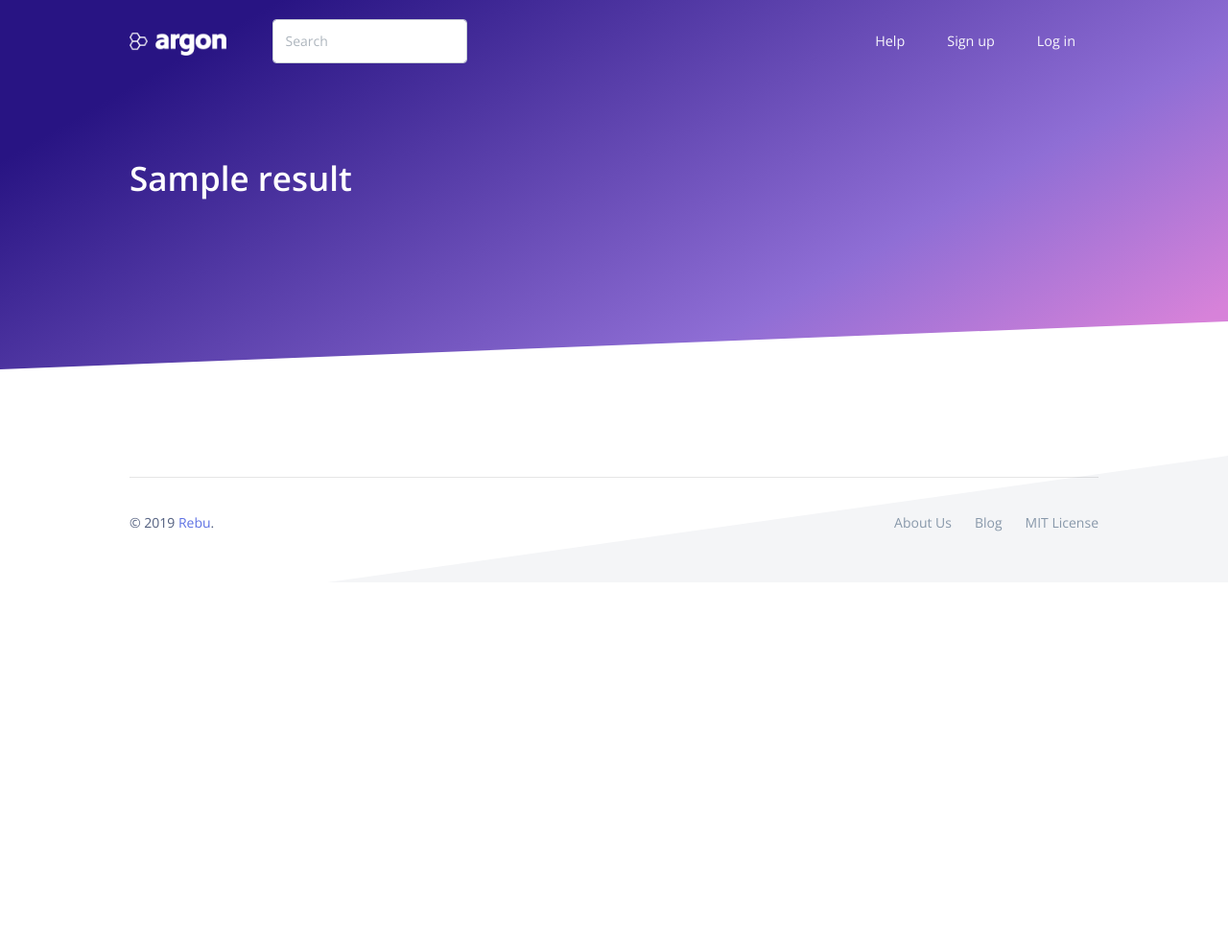
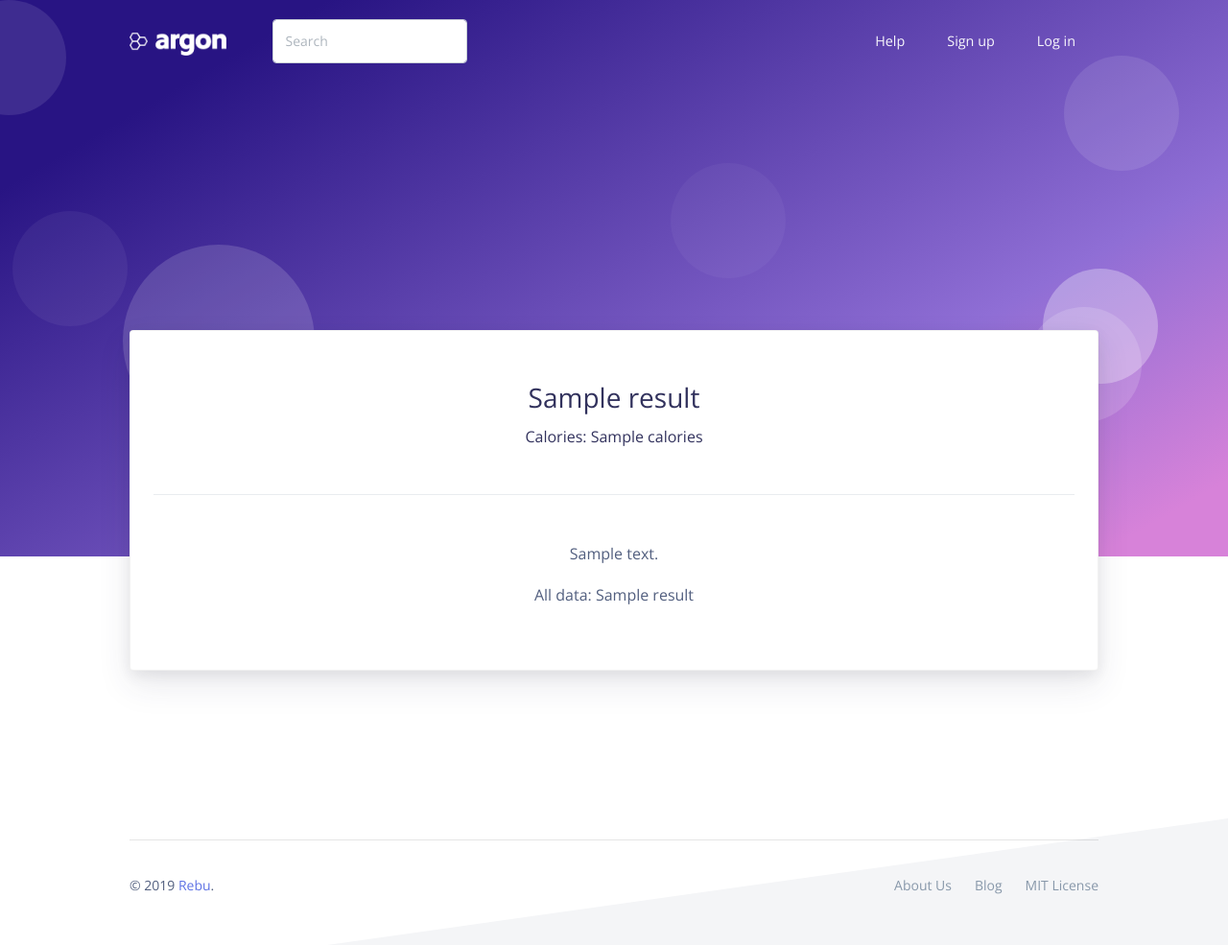
Before and after one commit to rashidlasker/rebu, a Django app: template app/web/pages/templates/pages/meal_detail.html in a window 1280 px wide. Shown: the whole page at 96% size. Before the commit the page ends 554 px from the top, so only its background shows below. Run offline with Django 3.2, Linux system fonts and the light colour scheme; the template is opened without the code that fills it: most values are stand-ins (such as "Sample title", 1, 10 or a date in 2020); some libraries are stand-ins or nearby versions.

Commit message:
modify item detail page

```diff
--- a/app/web/pages/templates/pages/meal_detail.html
+++ b/app/web/pages/templates/pages/meal_detail.html
@@ -2,36 +2,39 @@
 {% load static %}
 
 {% include "pages/header.html" %}
-<main>
-<div class="position-relative">
- 	<!-- shape Hero -->
- 	<section class="section section-lg section-shaped pb-100">
- 		<!-- change to shape-cooking -->
- 		<div class="shape shape-primary">
+<main class="profile-page">
+    <section class="section-profile-cover section-shaped my-0">
+      <!-- Circles background -->
+      <div class="shape shape-style-1 shape-primary alpha-4">
+        <span></span>
+        <span></span>
         <span></span>
         <span></span>
         <span></span>
         <span></span>
         <span></span>
       </div>
- 		<div class="container py-lg-md d-flex">
- 			<div class="col px-0">
- 				<div class="row">
- 					<div class="col-lg-6">
- 						<h1 class="display-3 text-white">{{ result }}
- 						</h1>
+    </section>
+    <section class="section">
+      <div class="container">
+        <div class="card card-profile shadow mt--300">
+          <div class="px-4">
+            <div class="text-center mt-5">
+              <h3>{{ result.name }}</h3>
+              <h6>Calories: {{ result.calories }}</h6>
+            </div>
+            <div class="mt-5 py-5 border-top text-center">
+              <div class="row justify-content-center">
+                <div class="col-lg-9">
+                  <p>{{ result.description }}</p>
+                  <p>All data: {{ result }}</p>
                 </div>
               </div>
             </div>
           </div>
- 		<!-- SVG separator -->
- 		<div class="separator separator-bottom separator-skew">
- 			<svg x="0" y="0" viewBox="0 0 2560 100" preserveAspectRatio="none" version="1.1" xmlns="http://www.w3.org/2000/svg">
- 				<polygon class="fill-white" points="2560 0 2560 100 0 100"></polygon>
- 			</svg>
+        </div>
       </div>
     </section>
-</div>
   </main>
 
 {% include "pages/footer.html" %}
```
Lines whose indentation alone changed are shown as unchanged.
